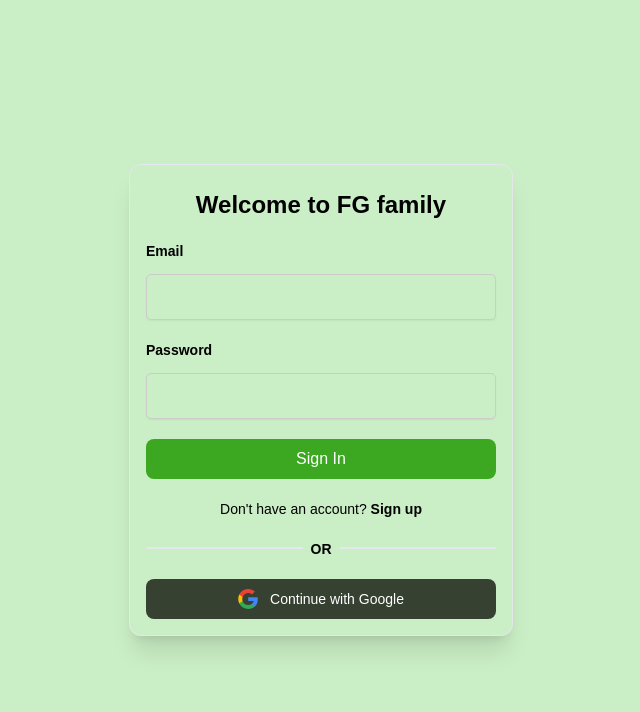
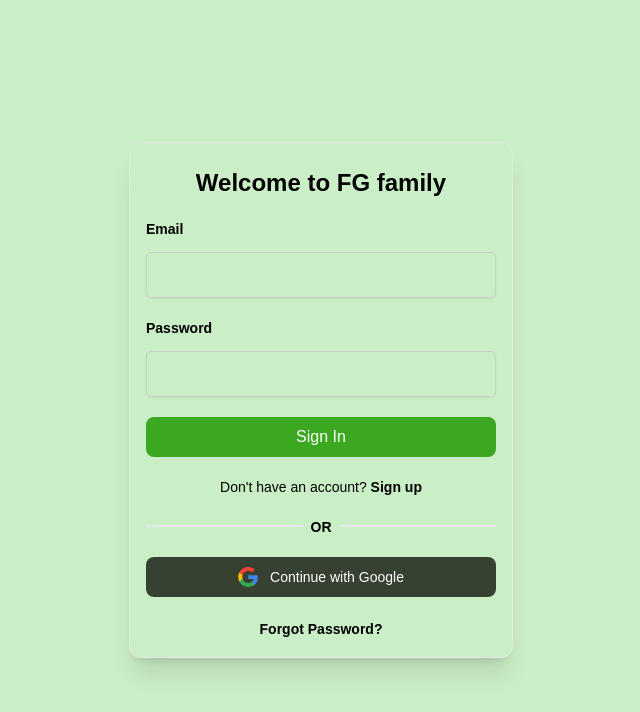
Before and after one commit to Bongani-4/Farm-Guardian-official-Web, a React (Vite) app in the folder FG/: page /LoginForm in a window 1280 px wide. Shown: the top 712 px of the page, without its empty margins (319-959 px from the left). Built offline with nearby package versions, Linux system fonts and the light colour scheme.

Commit message:
sign  complete

```diff
--- a/FG/src/Pages/LoginForm.jsx
+++ b/FG/src/Pages/LoginForm.jsx
@@ -1,5 +1,5 @@
 import React, { useState } from 'react';
-import { doSignInWithEmailAndPassword, doSignInWithGoogle } from '../firebase/Auth';
+import { doPasswordReset, doSignInWithEmailAndPassword, doSignInWithGoogle } from '../firebase/Auth';
 import { useAuth } from '../contexts/authContext';
 import { GoogleAuthProvider, signInWithPopup } from "firebase/auth";
 import { Link, Navigate } from 'react-router-dom';
@@ -25,21 +25,56 @@ const LoginForm = () => {
                 window.location.href = '/';
             } catch (error) {
                 setErrorMessage(error.message);
+                setTimeout(() => {
+                    setErrorMessage('');
+                }, 3000);
             } finally {
                 setIsSigningIn(false);
             }
         }
+
+
+    };
+
+    const handleForgotPassword = () => {
+        if (email) {
+            doPasswordReset(email)
+                .then(() => {
+                    alert("Password reset email sent. Please check your email.");
+                })
+                .catch((error) => {
+                    setErrorMessage(error.message);
+                    setTimeout(() => {
+                        setErrorMessage('');
+                    }, 3000);
+
+                });
+        } else {
+            setErrorMessage("Please enter your email to reset password.");
+        }
+
     };
 
     const onGoogleSignIn = (e) => {
         e.preventDefault();
         if (!isSigningIn) {
             setIsSigningIn(true);
-            doSignInWithGoogle().catch(err => {
-                setIsSigningIn(false);
-            });
+            doSignInWithGoogle()
+                .then(() => {
+
+                    window.location.href = '/';
+                })
+                .catch((error) => {
+                    setErrorMessage(error.message);
+                    setIsSigningIn(false);
+
+                    setTimeout(() => {
+                        setErrorMessage('');
+                    }, 5000);
+                });
         }
     };
+
 
     return (
 
@@ -118,6 +153,9 @@ const LoginForm = () => {
                         </svg>
                         {isSigningIn ? 'Signing In...' : 'Continue with Google'}
                     </button>
+                    <div className="text-center">
+                        <Link to="#" onClick={handleForgotPassword} className="text-sm text-black hover:underline font-bold">Forgot Password?</Link>
+                    </div>
                 </div>
             </main>
         </div>
--- a/FG/src/firebase/Auth.js
+++ b/FG/src/firebase/Auth.js
@@ -25,10 +25,10 @@ export const doSignOut = () => {
   return auth.signOut();
 };
 
+export const doPasswordReset = (email) => {
+  return sendPasswordResetEmail(auth, email);
+};
 /*
-export const doPasswordReset = (email) => {
-    return sendPasswordResetEmail(auth,email)
-}
 export const doPasswordChange = (password) => {
     return updatePassword(auth.currentUser, password)
 
```
